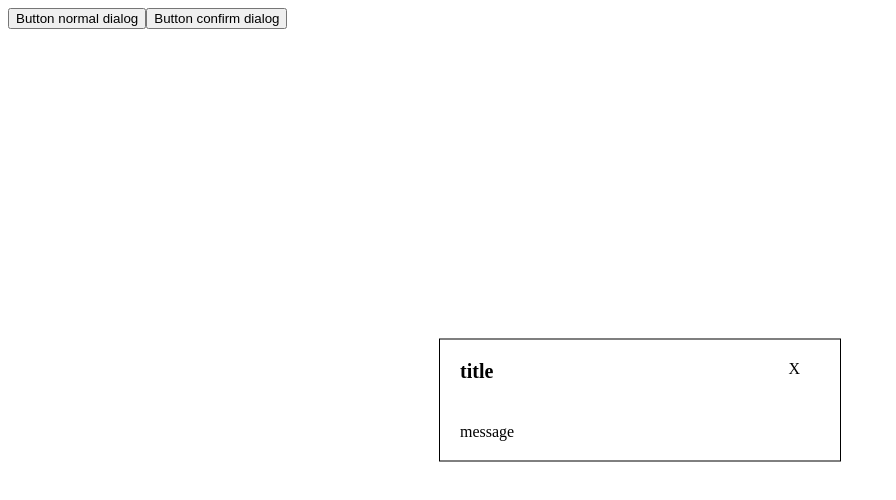
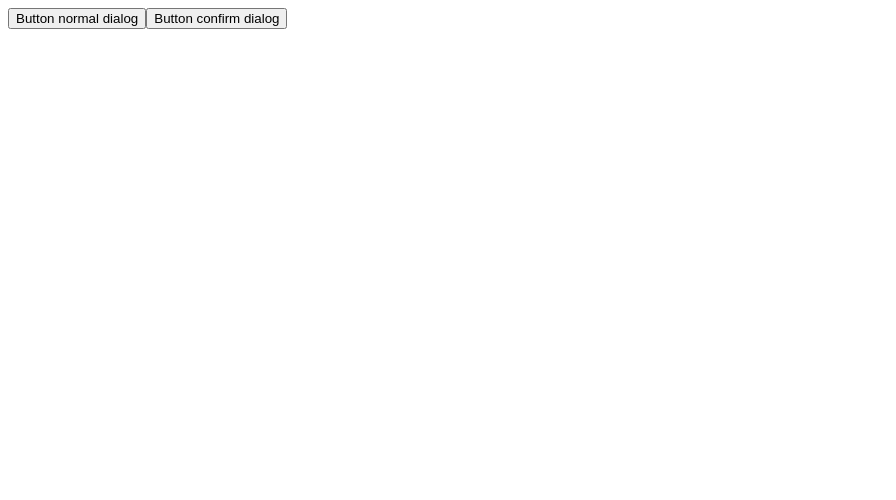
Before and after one commit to tam95/Nordea-angular-playground, an Angular app: page / in a window 1280 px wide. Shown: the top 500 px of the page, without its empty margins (0-896 px from the left). Built offline with nearby package versions, Linux system fonts and the light colour scheme.

Commit message:
final hour changes

```diff
--- a/src/app/Dialog/dialog.component.html
+++ b/src/app/Dialog/dialog.component.html
@@ -1,7 +1,7 @@
 <div class="dialog-container" [ngClass]="hidden ? 'hidden' : '' ">
   <div class="dialog-header">
     <div id="titleText">{{dialogData.title}}</div>
-    <div id="xButton" (click)="toggleDialogButton()">X</div>
+    <div id="xButton" (click)="closeDialog()">X</div>
   </div>
   <div class="dialog-body">
     <div *ngIf="dialogData.type == 'normal'">
@@ -10,7 +10,7 @@
     <div *ngIf="dialogData.type == 'confirm'">
       <label>{{dialogData.message}}</label>
       <br>
-      <button (click)="toggleDialogButton()">Confirm</button>
+      <button (click)="closeDialog()">Confirm</button>
     </div>
   </div>
 </div>
--- a/src/app/Dialog/dialog.component.ts
+++ b/src/app/Dialog/dialog.component.ts
@@ -12,7 +12,7 @@ export interface IDialogData {
 })
 export class DialogComponent implements OnInit {
   @Input() dialogData: IDialogData;
-  hidden: boolean = false;
+  hidden: boolean = true;
   constructor(private eventEmitterService: EventEmitterService) {}
   ngOnInit() {
     if (this.eventEmitterService.subsVar == undefined) {
@@ -25,7 +25,9 @@ export class DialogComponent implements OnInit {
   }
   public toggleDialogButton(dialogData) {
     if(dialogData) this.dialogData = dialogData;
-    if(this.hidden) this.hidden = false;
-    else this.hidden = true
+    this.hidden = false;
+  }
+  public closeDialog(){
+    this.hidden = true;
   }
 }
```
